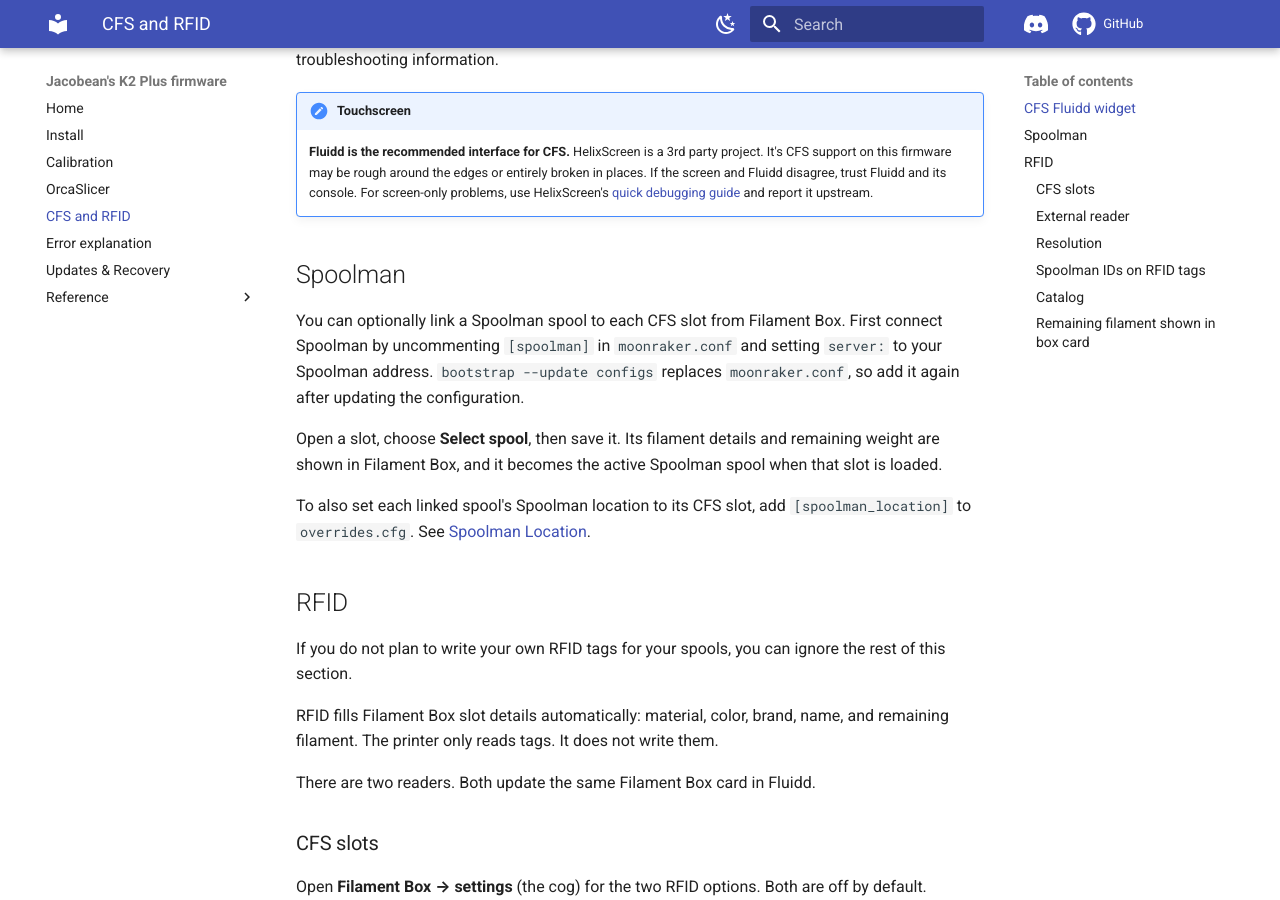
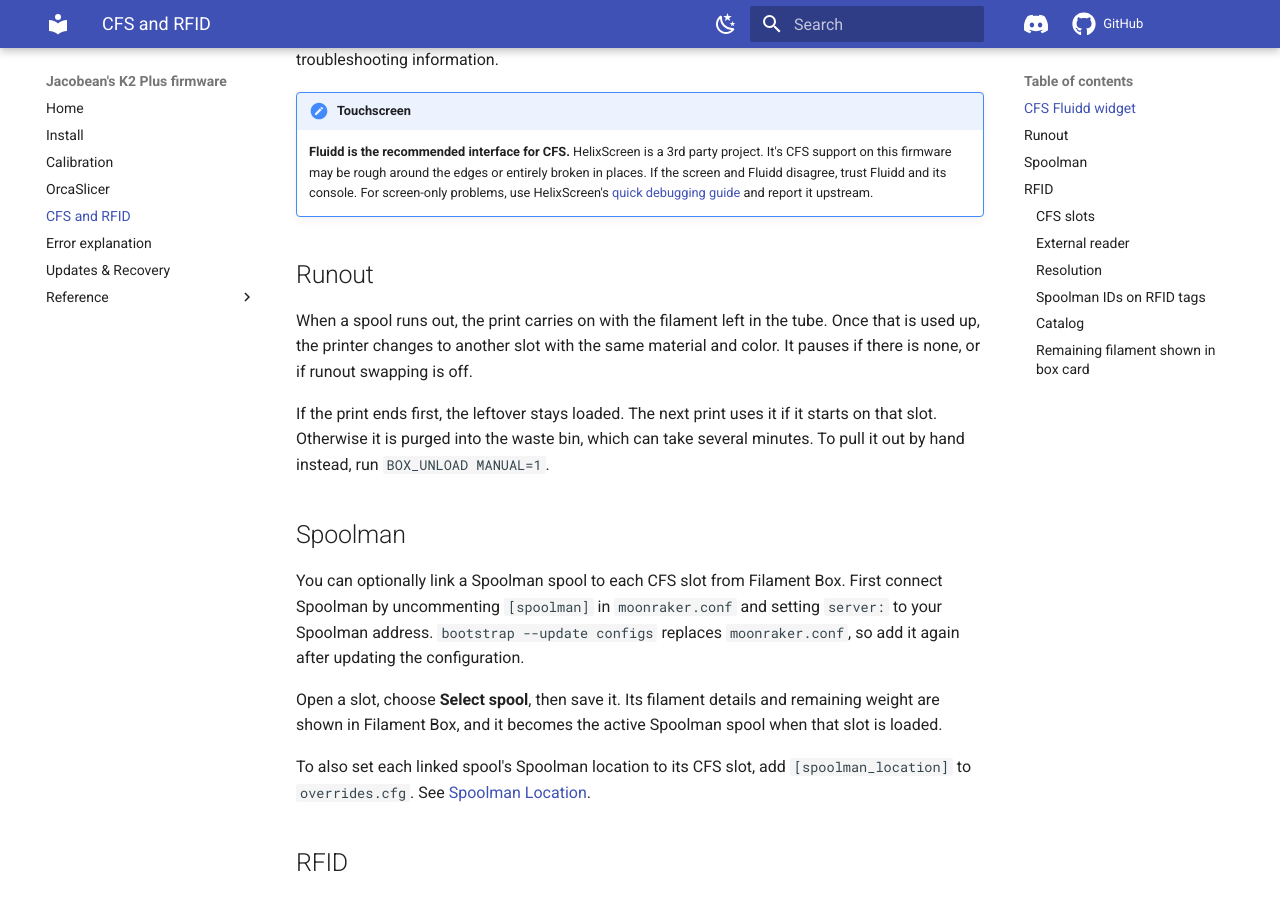
Before and after one commit to Jacob10383/k2-plus-custom-firmware, an MkDocs documentation site: the page built from docs/cfs.md, in a window 1280 px wide and 900 px high, scrolled down 328 px. Built offline with MkDocs 1.6.1 and Material for MkDocs 9.7.7, drawn with Linux system fonts in a browser that asks for light colours; comment, search, counter and statistics services are not loaded.

Commit message:
Document CFS runout leftovers and BOX_UNLOAD MANUAL=1

```diff
--- a/docs/cfs.md
+++ b/docs/cfs.md
@@ -16,6 +16,17 @@ firmware reports CFS status, errors, and troubleshooting information.
     trust Fluidd and its console. For screen-only problems, use HelixScreen's
     [quick debugging guide](https://github.com/prestonbrown/helixscreen/blob/main/docs/user/TROUBLESHOOTING.md#quick-debugging-guide)
     and report it upstream.
+
+## Runout
+
+When a spool runs out, the print carries on with the filament left in the
+tube. Once that is used up, the printer changes to another slot with the same
+material and color. It pauses if there is none, or if runout swapping is off.
+
+If the print ends first, the leftover stays loaded. The next print uses it if
+it starts on that slot. Otherwise it is purged into the waste bin, which can
+take several minutes. To pull it out by hand instead, run
+`BOX_UNLOAD MANUAL=1`.
 
 ## Spoolman
 
```
Also changed, not shown: docs/command-reference.md (+1 -1 lines).
